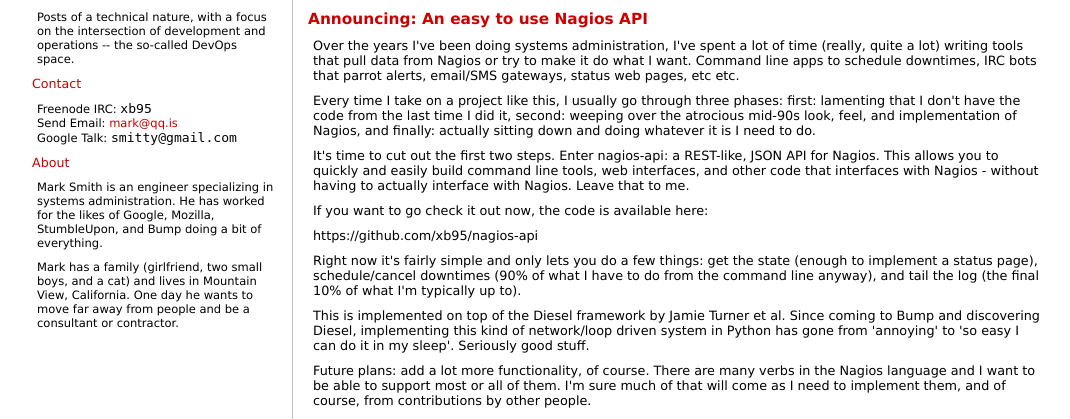
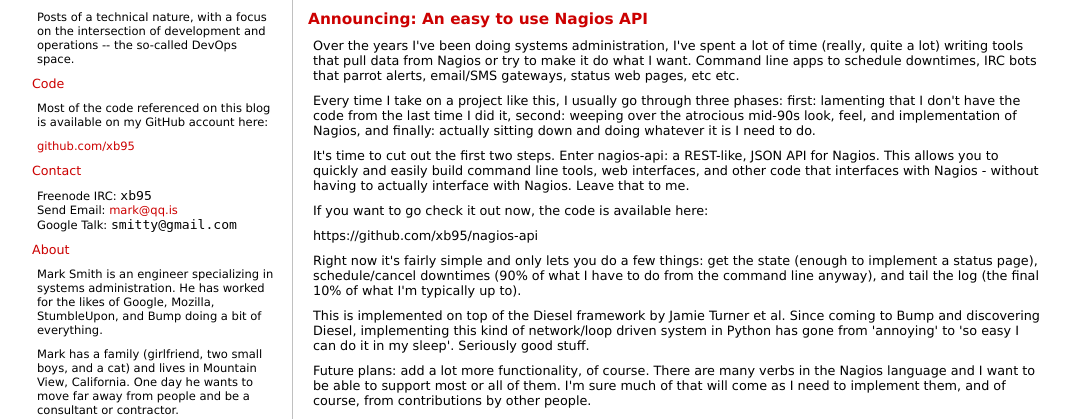
Before and after one commit to zorkian/aurora, a Flask app: page / in a window 1280 px wide. Shown: the part 64-483 px from the top of the page, without its empty margins (96-1166 px from the left). Run offline with Flask 2, Linux system fonts and the light colour scheme.

Commit message:
link to github

```diff
--- a/templates/sidebar.html
+++ b/templates/sidebar.html
@@ -1,5 +1,12 @@
 <p>Posts of a technical nature, with a focus on the intersection of
 development and operations -- the so-called DevOps space.</p>
+
+<h2>Code</h2>
+
+<p>Most of the code referenced on this blog is available on my GitHub
+account here:</p>
+
+<p><a href="https://github.com/xb95">github.com/xb95</a></p>
 
 <h2>Contact</h2>
 
```
